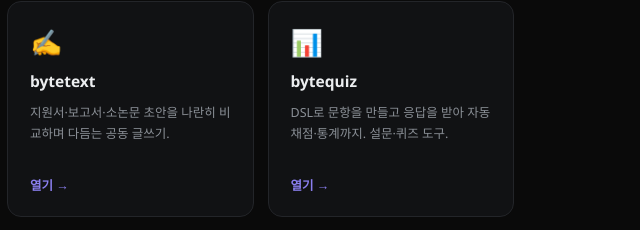
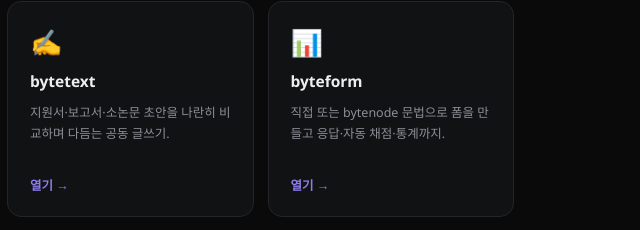
Before and after one commit to luxzbi/byteworkspace, a website: page public/index.html in a window 1280 px wide. Shown: the part 687-917 px from the top of the page, 640-1280 px from the left. Drawn offline with Linux system fonts and the light colour scheme.

Commit message:
Rename bytequiz card to byteform

```diff
--- a/public/index.html
+++ b/public/index.html
@@ -69,9 +69,9 @@
         <div class="ds">지원서·보고서·소논문 초안을 나란히 비교하며 다듬는 공동 글쓰기.</div>
         <div class="go">열기 →</div>
       </a>
-      <a class="card" data-app="https://bytequiz-nine.vercel.app/" rel="noopener">
-        <div class="ic">📊</div><div class="nm">bytequiz</div>
-        <div class="ds">DSL로 문항을 만들고 응답을 받아 자동 채점·통계까지. 설문·퀴즈 도구.</div>
+      <a class="card" data-app="https://byteform-wheat.vercel.app/" rel="noopener">
+        <div class="ic">📊</div><div class="nm">byteform</div>
+        <div class="ds">직접 또는 bytenode 문법으로 폼을 만들고 응답·자동 채점·통계까지.</div>
         <div class="go">열기 →</div>
       </a>
       <a class="card" data-app="https://bytenode-account.vercel.app/developer" rel="noopener">
```
